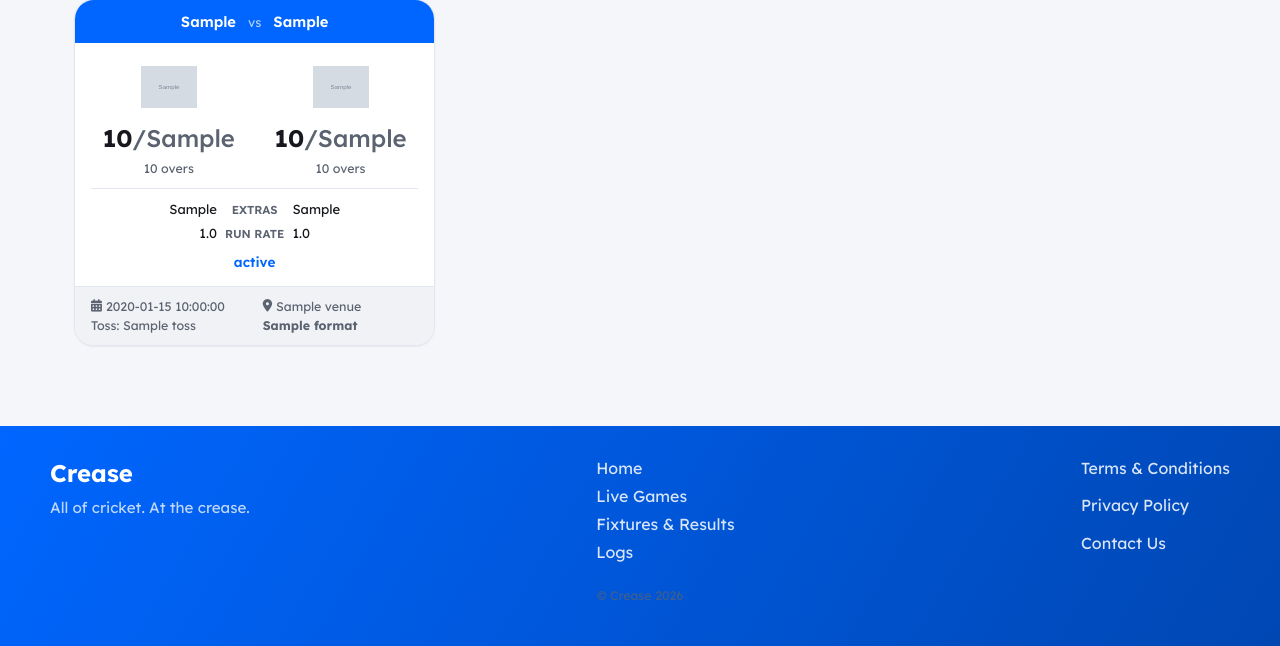
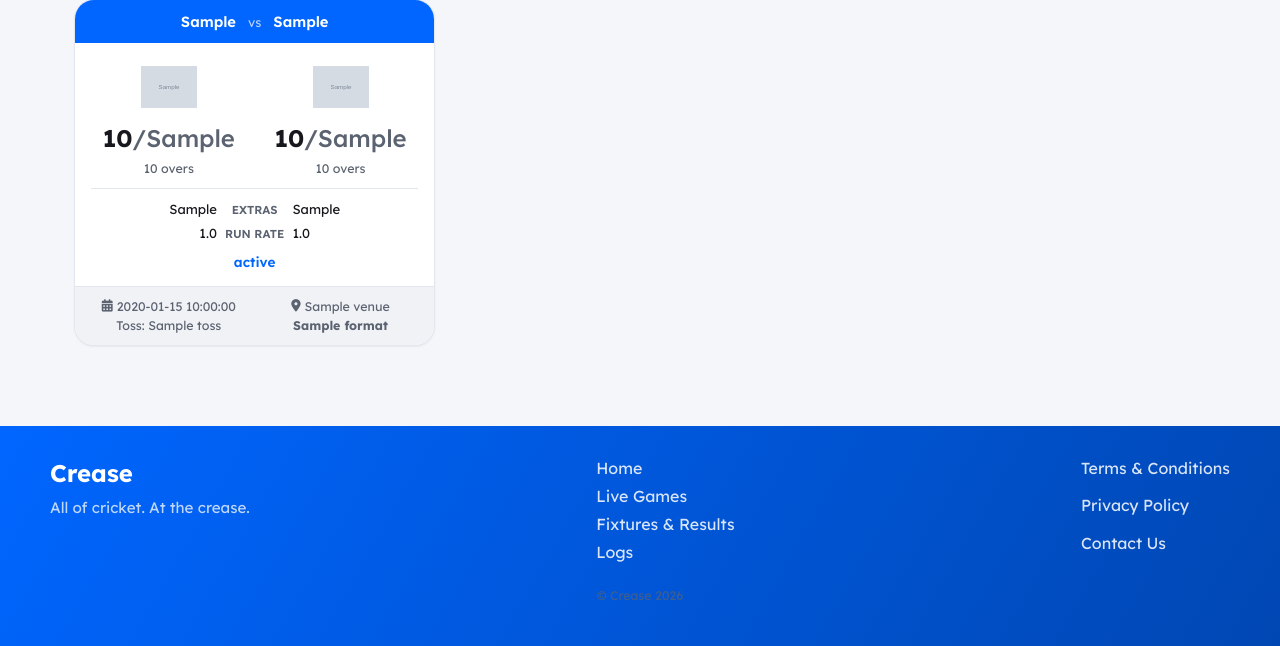
Before and after one commit to johanbergh/crease, a Flask app: template templates/matches.html in a window 1280 px wide. Shown: the part 201-847 px from the top of the page. Run offline with Flask 3, Linux system fonts and the light colour scheme; the template is opened without the code that fills it: most values are stand-ins (such as "Sample title", 1, 10 or a date in 2020); grey boxes marked "Sample" are stand-in pictures; some libraries are stand-ins or nearby versions.

Commit message:
fix gameblock footer on both live game pages

```diff
--- a/static/css/gameblocks.css
+++ b/static/css/gameblocks.css
@@ -137,9 +137,8 @@
     font-size: 0.78rem;
     color: var(--text-muted);
     margin: 0;
-    width: 100%;
+    justify-items: center;
     box-sizing: border-box;
-    flex-shrink: 0;
 }
 
 .gameblock-footer span {
```
